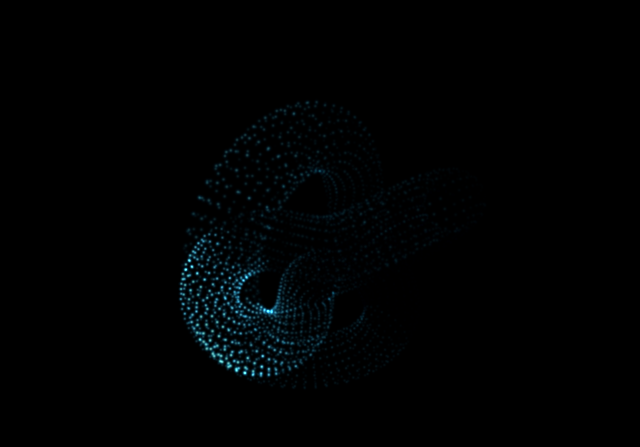
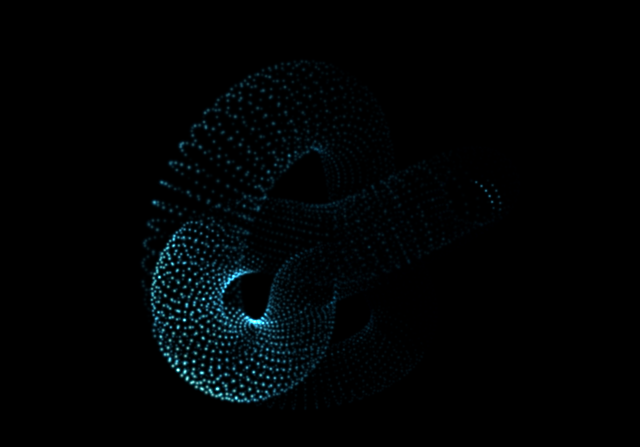
Before and after one commit to arnav-kr/wave-reveal, a plain HTML site: page index.html in a window 1280 px wide. Shown: the part 135-582 px from the top of the page, without its empty margins (314-954 px from the left). Drawn offline with nearby package versions, Linux system fonts and the light colour scheme; animation ran at ten frames a second.

Commit message:
chore: antialiasing, knot attributes

```diff
--- a/index.html
+++ b/index.html
@@ -30,8 +30,9 @@
     camera.position.y = 10;
     camera.lookAt(0, 0, 0);
 
-    const renderer = new THREE.WebGLRenderer();
+    const renderer = new THREE.WebGLRenderer({ antialias: true });
     renderer.setSize(innerWidth, innerHeight);
+    renderer.setPixelRatio(Math.min(window.devicePixelRatio, 2));
     document.body.appendChild(renderer.domElement);
 
     function pointTexture() {
@@ -61,9 +62,9 @@
         case "torus":
           return new THREE.TorusGeometry(7, 3, 32, 100);
         case "knot":
-          return new THREE.TorusKnotGeometry(5, 1.5, 184, 20);
+          return new THREE.TorusKnotGeometry(6, 1.8, 200, 30);
         default:
-          return new THREE.TorusKnotGeometry(5, 1.5, 184, 16);
+          return new THREE.TorusKnotGeometry(6, 1.8, 200, 30);
       }
     }
 
```
